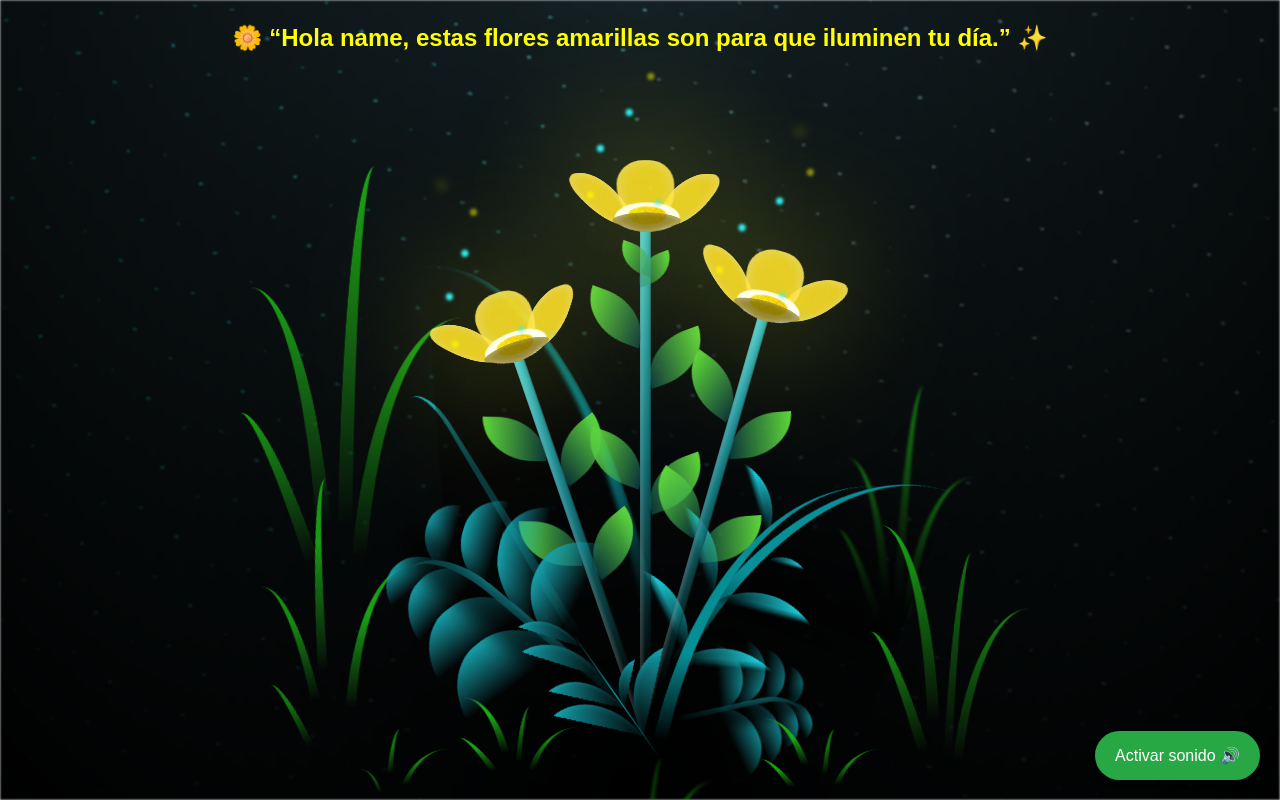
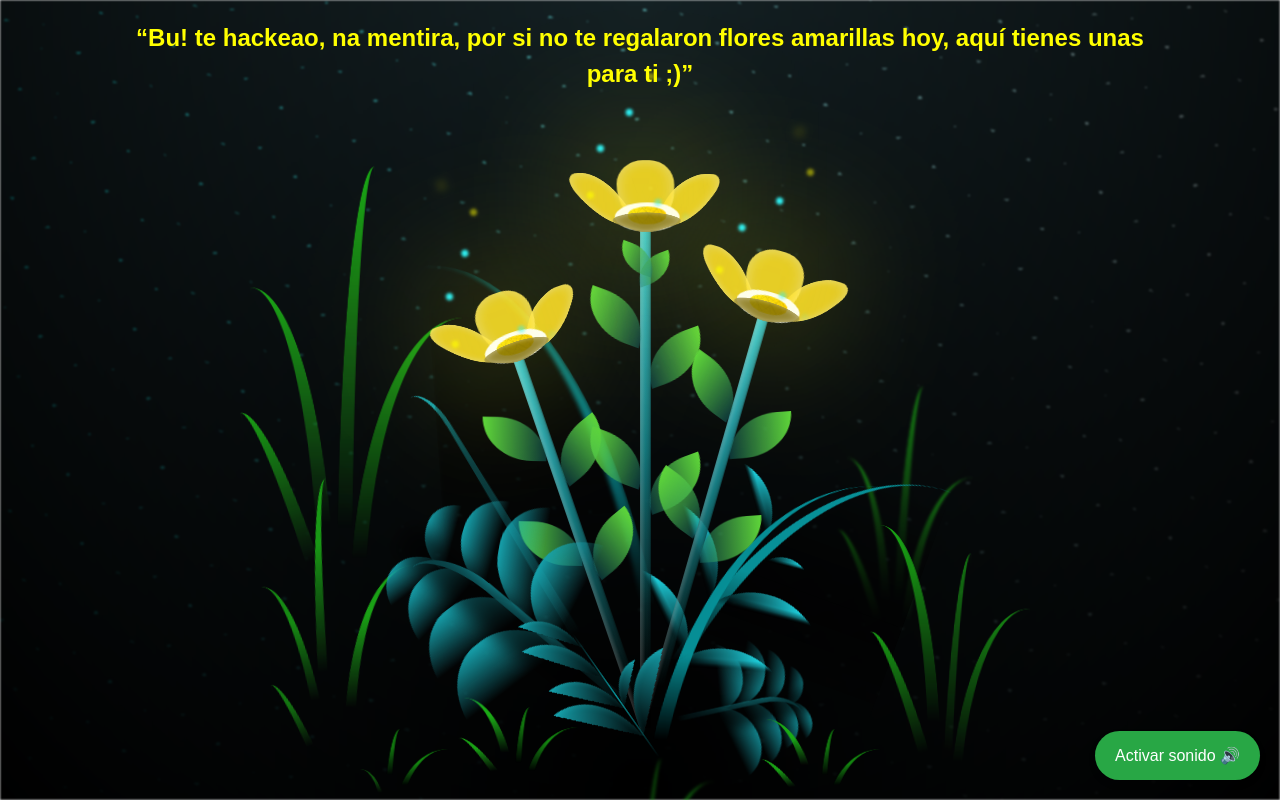
Before and after one commit to daniii-13/flores, a plain HTML site: page flores/coper.com.pe/floresamarillas.html in a window 1280 px wide. Drawn offline with Linux system fonts and the light colour scheme.

Commit message:
Update floresamarillas.html

```diff
--- a/flores/coper.com.pe/floresamarillas.html
+++ b/flores/coper.com.pe/floresamarillas.html
@@ -1667,7 +1667,7 @@ h1 {
     </style>
   </head>
   <h1 class="titulo" id="frase">
-    🌼 “Hola <span id="nombre">name</span>, estas flores amarillas son para que iluminen tu día.” ✨
+    “Bu! te hackeao, na mentira, por si no te regalaron flores amarillas hoy, aquí tienes unas para ti ;)”
   </h1>
   <script>
     // Función para obtener parámetros de la URL
```
